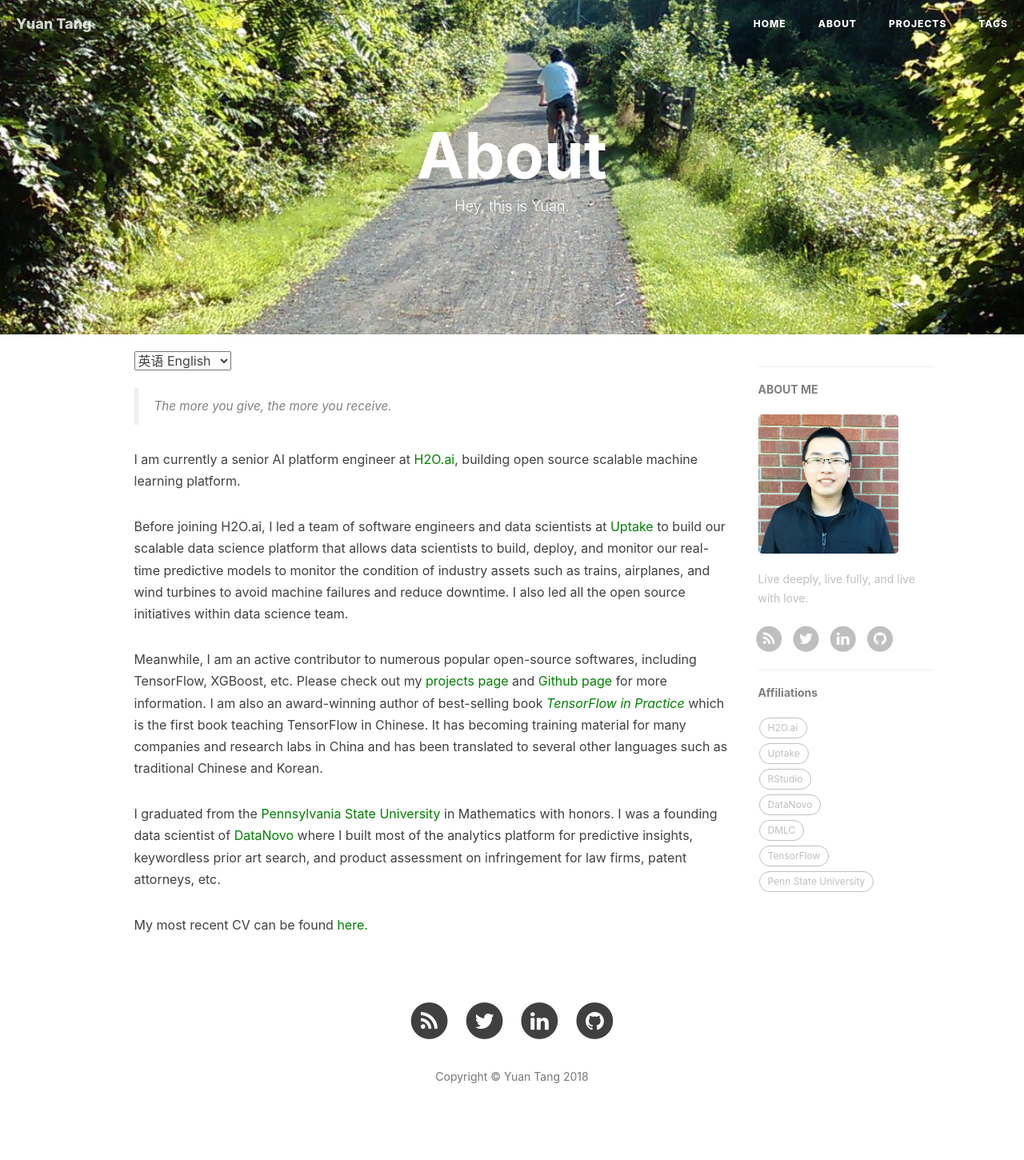
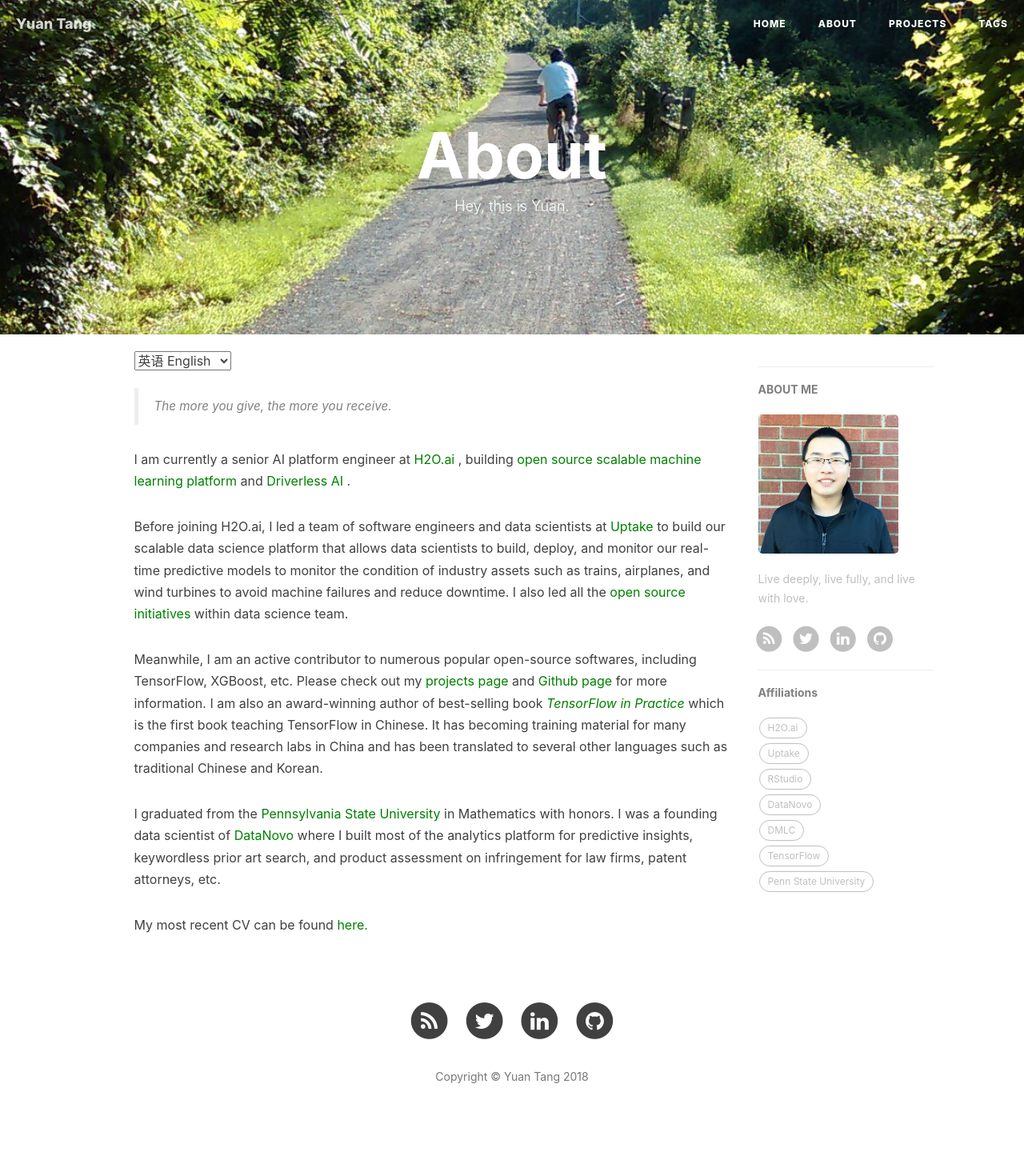
Before and after one commit to terrytangyuan/terrytangyuan.github.com, a Jekyll site: the page built from about.html, in a window 1280 px wide. Shown: the whole page at 80% size. Built offline with Jekyll 4.4.1, drawn with Linux system fonts in a browser that asks for light colours; nearby versions of some CDN libraries; comment, search, counter and statistics services are not loaded.

Commit message:
Formatting and links

```diff
--- a/about.html
+++ b/about.html
@@ -19,15 +19,60 @@ header-img: "img/about-bg.jpg"
     </blockquote>
 
     <p>
-        I am currently a senior AI platform engineer at <a href="https://www.h2o.ai/" style="color:green;">H2O.ai</a>, building open source scalable machine learning platform.
+        I am currently a senior AI platform engineer at
+        <a href="https://www.h2o.ai/" style="color:green;">
+          H2O.ai
+        </a>,
+        building
+        <a href="https://www.h2o.ai/h2o/" style="color:green;">
+          open source scalable machine learning platform
+        </a> and
+        <a href="https://www.h2o.ai/driverless-ai/" style="color:green;">
+          Driverless AI
+        </a>.
     </p>
 
-    <p> Before joining H2O.ai, I led a team of software engineers and data scientists at <a href="http://uptake.com" style="color:green;">Uptake</a> to build our scalable data science platform that allows data scientists to build, deploy, and monitor our real-time predictive models to monitor the condition of industry assets such as trains, airplanes, and wind turbines to avoid machine failures and reduce downtime. I also led all the open source initiatives within data science team.</p>
+    <p> Before joining H2O.ai, I led a team of software engineers and data
+      scientists at
+      <a href="http://uptake.com" style="color:green;">
+        Uptake
+      </a>
+      to build our scalable data science platform that allows data scientists
+      to build, deploy, and monitor our real-time predictive models to
+      monitor the condition of industry assets such as trains, airplanes,
+      and wind turbines to avoid machine failures and reduce downtime.
+      I also led all the
+      <a href="https://github.com/UptakeOpenSource/" style="color:green;">
+        open source initiatives
+      </a>
+      within data science team.</p>
 
-    <p>Meanwhile, I am an active contributor to numerous popular open-source softwares, including TensorFlow, XGBoost, etc. Please check out my <a href="http://terrytangyuan.github.io/projects/" style="color:green";>projects page</a> and <a href="http://github.com/terrytangyuan/" style="color:green";>Github page</a> for more information. I am also an award-winning author of best-selling book <a href="../2017/02/12/tensorflow-in-practice-book-chinese/" style="color:green;"><i>TensorFlow in Practice </i> </a> which is the first book teaching TensorFlow in Chinese. It has becoming training material for many companies and research labs in China and has been translated to several other languages such as traditional Chinese and Korean.
+    <p>Meanwhile, I am an active contributor to numerous popular open-source
+      softwares, including TensorFlow, XGBoost, etc. Please check out my
+      <a href="http://terrytangyuan.github.io/projects/" style="color:green";>
+        projects page
+      </a> and
+      <a href="http://github.com/terrytangyuan/" style="color:green";>
+        Github page
+      </a> for more information. I am also an award-winning author of best-selling book
+      <a href="../2017/02/12/tensorflow-in-practice-book-chinese/" style="color:green;">
+        <i>TensorFlow in Practice </i>
+      </a> which is the first book teaching TensorFlow in Chinese.
+      It has becoming training material for many companies and research
+      labs in China and has been translated to several other languages
+      such as traditional Chinese and Korean.
     </p>
 
-    <p>I graduated from the <a href="http://psu.edu" style="color:green;">Pennsylvania State University</a> in Mathematics with honors. I was a founding data scientist of <a href="http://datanovo.com" style="color:green;">DataNovo</a> where I built most of the analytics platform for predictive insights, keywordless prior art search, and product assessment on infringement for law firms, patent attorneys, etc.  </p>
+    <p>I graduated from the
+      <a href="http://psu.edu" style="color:green;">
+        Pennsylvania State University
+      </a>
+      in Mathematics with honors. I was a founding data scientist of
+      <a href="http://datanovo.com" style="color:green;">
+        DataNovo
+      </a> where I built most of the analytics platform for predictive insights,
+      keywordless prior art search, and product assessment on infringement for
+      law firms, patent attorneys, etc.  </p>
 
     <p>My most recent CV can be found <a href="../cv.html" style="color:green;">here.</a></p>
 
@@ -41,13 +86,52 @@ header-img: "img/about-bg.jpg"
         给予越多，收获更多。
     </blockquote>
 
-    <p>目前我是<a href="https://www.h2o.ai/" style="color:green;"> H2O.ai </a>的一名高级AI平台工程师。主要建立可扩展开源机器学习平台。</p>
+    <p>目前我是
+      <a href="https://www.h2o.ai/" style="color:green;">
+         H2O.ai
+       </a>
+       的一名高级AI平台工程师。主要建立
+       <a href="https://www.h2o.ai/h2o/" style="color:green;">
+         可扩展开源机器学习平台
+       </a> 和
+       <a href="https://www.h2o.ai/driverless-ai/" style="color:green;">
+         Driverless AI
+       </a>。</p>
 
-    <p>在加入 H2O.ai 之前，我在<a href="http://uptake.com" style="color:green;"> Uptake </a>带领软件工程和数据科学团队建立可扩展数据科学平台，从而使数据科学家们能更快更好地建立，部署，和监控我们大规模的实时预测模型。我们的平台主要用来监控大型工业领域机械的健康状况，比如铁路、航空以及能源行业，以便更好的预测机械故障和避免停机现象。我也是公司所有开源项目的负责人。</p>
+    <p>在加入 H2O.ai 之前，我在
+      <a href="http://uptake.com" style="color:green;">
+        Uptake
+      </a>
+      带领软件工程和数据科学团队建立可扩展数据科学平台，从而使数据科学家们能更快更好地建立，
+      部署，和监控我们大规模的实时预测模型。我们的平台主要用来监控大型工业领域机械的健康状况，
+      比如铁路、航空以及能源行业，以便更好的预测机械故障和避免停机现象。我也是公司所有
+      <a href="https://github.com/UptakeOpenSource/" style="color:green;">
+        数据科学开源项目
+      </a>
+      的负责人。</p>
 
-    <p>与此同时，我一直积极参与开源软件的开发，包括 TensorFlow、XGBoost、MXNet等。请点击<a href="http://terrytangyuan.github.io/projects/" style="color:green";> Projects页面</a>和<a href="http://github.com/terrytangyuan/" style="color:green";> Github页面</a>了解更多相关内容。我也是畅销书<a href="../2017/02/12/tensorflow-in-practice-book-chinese/" style="color:green;"><i> TensorFlow实战</i> </a>的作者，并获得优秀作者的称号。这本书是第一本教 TensorFlow 的中文书，已成为许多中国公司和研究机构的教导材料的首选，并且已被翻译成繁体中文、韩语等其他语言。</p>
+    <p>与此同时，我一直积极参与开源软件的开发，包括 TensorFlow、XGBoost、MXNet等。请点击
+      <a href="http://terrytangyuan.github.io/projects/" style="color:green";>
+        Projects页面
+      </a>
+      和
+      <a href="http://github.com/terrytangyuan/" style="color:green";>
+        Github页面
+      </a>了解更多相关内容。我也是畅销书
+      <a href="../2017/02/12/tensorflow-in-practice-book-chinese/" style="color:green;">
+        <i> TensorFlow实战</i>
+      </a>的作者，并获得优秀作者的称号。
+      这本书是第一本教 TensorFlow 的中文书，已成为许多中国公司和研究机构的教导材料的首选，
+      并且已被翻译成繁体中文、韩语等其他语言。</p>
 
-    <p>我从<a href="http://psu.edu" style="color:green;">宾夕法尼亚州立大学</a>获得荣誉数学学位。在这期间，我成为了<a href="http://datanovo.com" style="color:green;"> DataNovo </a>的核心创始成员，搭建了DataNovo的法律数据分析平台的很大一部分，包括专利数据挖掘、无关键字现有技术搜索、策略推荐等。</p>
+    <p>我从
+      <a href="http://psu.edu" style="color:green;">
+        宾夕法尼亚州立大学
+      </a>获得荣誉数学学位。在这期间，我成为了
+      <a href="http://datanovo.com" style="color:green;">
+        DataNovo
+      </a>的核心创始成员，搭建了DataNovo的法律数据分析平台的很大一部分，包括专利数据挖掘、
+      无关键字现有技术搜索、策略推荐等。</p>
 
 请点击<a href="../cv.html" style="color:green;">此链接</a>查看我的最新履历。
     </p>
```
Also changed, not shown: cv.html (+9 -1 lines).
